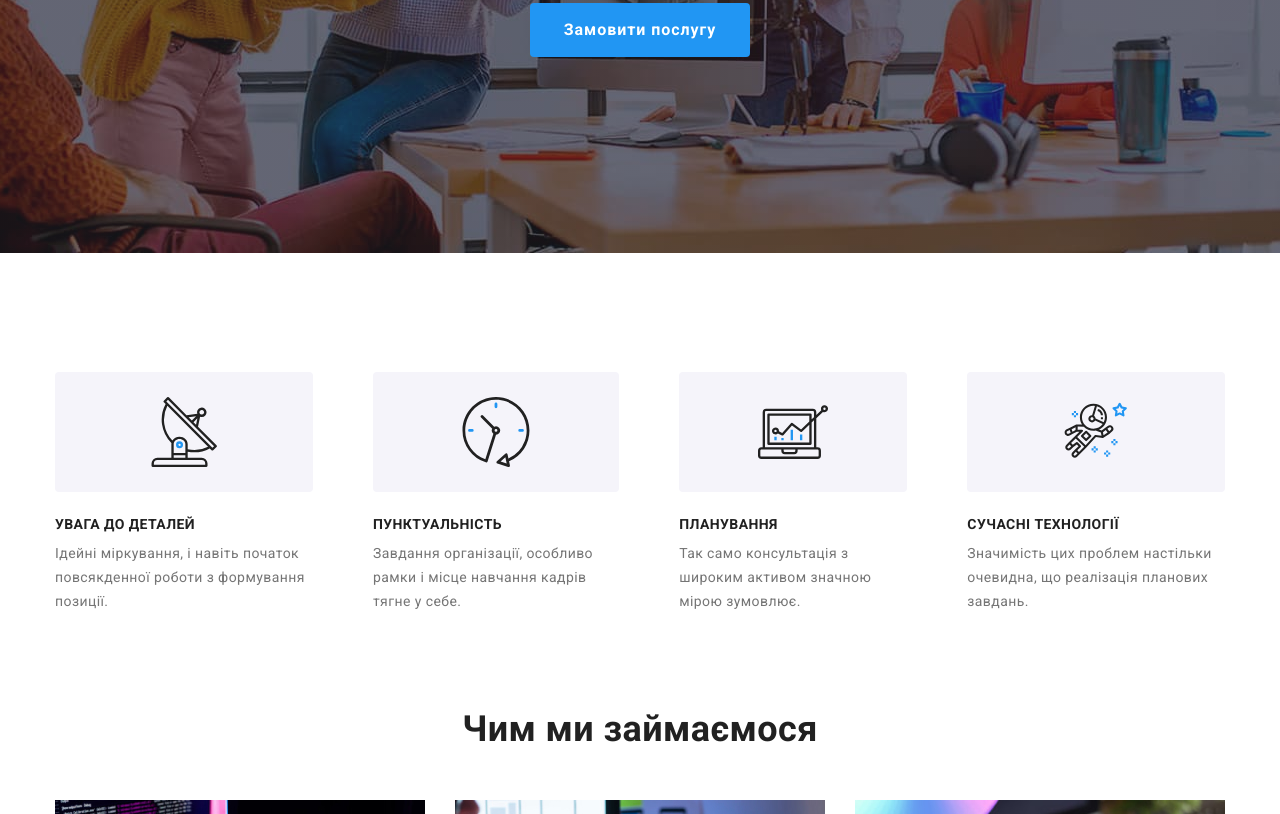
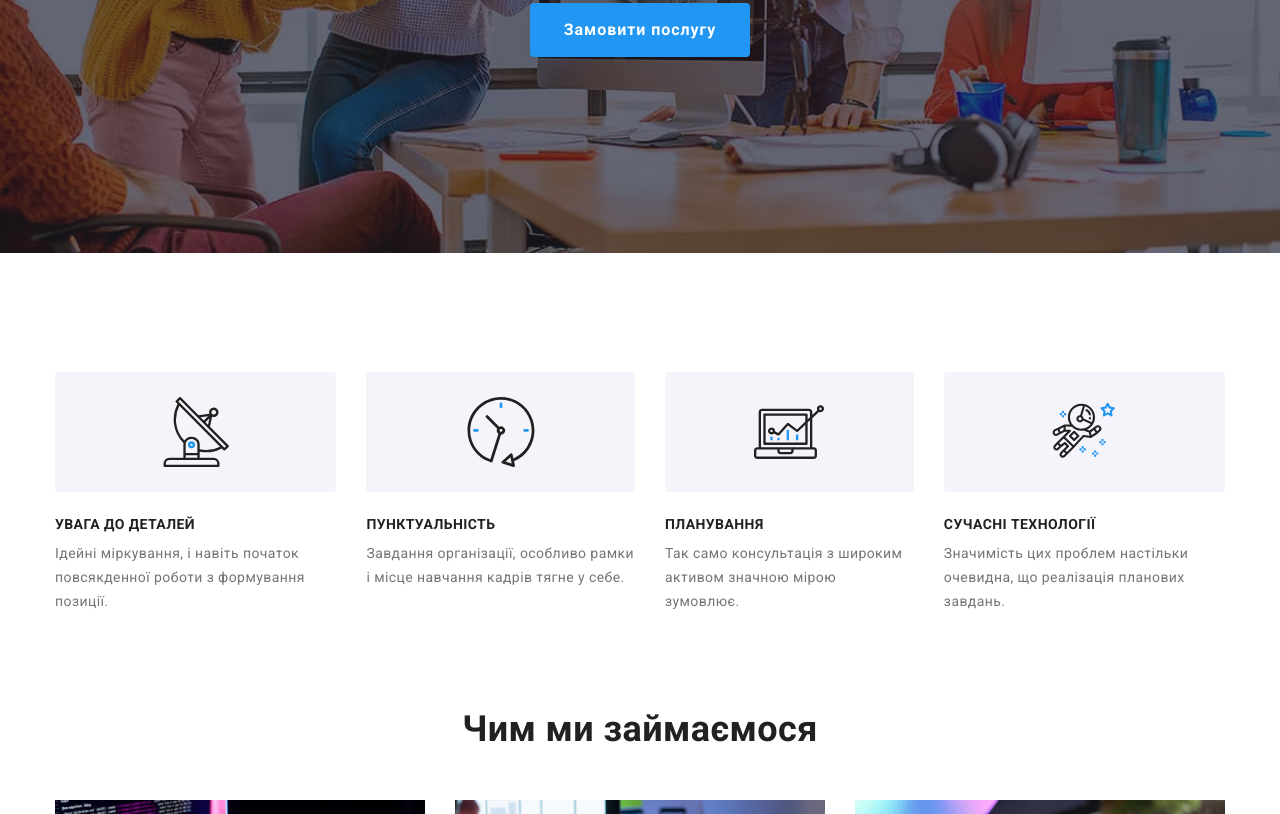
Before and after one commit to xanderkiev2022/goit-markup-hw-05, a plain HTML site: page index.html in a window 1280 px wide. Shown: the part 428-1242 px from the top of the page. Drawn offline with nearby package versions, Linux system fonts and the light colour scheme.

Commit message:
виправляє помилки

```diff
--- a/css/styles.css
+++ b/css/styles.css
@@ -278,32 +278,28 @@ img {
     display: flex;
 }
 
-.advantages-list .item {
+.advantages-list .item:not(:last-child) {
+    margin-right: 30px;
+}
+
+/* Альтернативний марджин в 1му рядку: все окрім останнього */
+/* .advantages-list .item {
     margin-right: 30px;
 }
 
 .advantages-list .item:nth-last-child(1) {
     margin-right: 0px;
-}
-
-/* Альтернативний марджин в 1му рядку: все окрім останнього */
-/* .advantages-list .item:not(:last-child) {
-    margin-right: 30px;
 } */
 
 .advantages-svg {
     display: flex;
-    height: 120px;
+    min-height: 120px;
     justify-content: center;
     align-items: center;
     margin-bottom: 25px;
     background-color: var(--team-buttons-background-color);
     border-radius: 4px;
     /* filter: drop-shadow(0px 4px 4px rgba(0, 0, 0, 0.25)); */
-}
-
-.advantages-list .item+.item {
-    margin-left: 30px;
 }
 
 /* Duty+Team */
```
